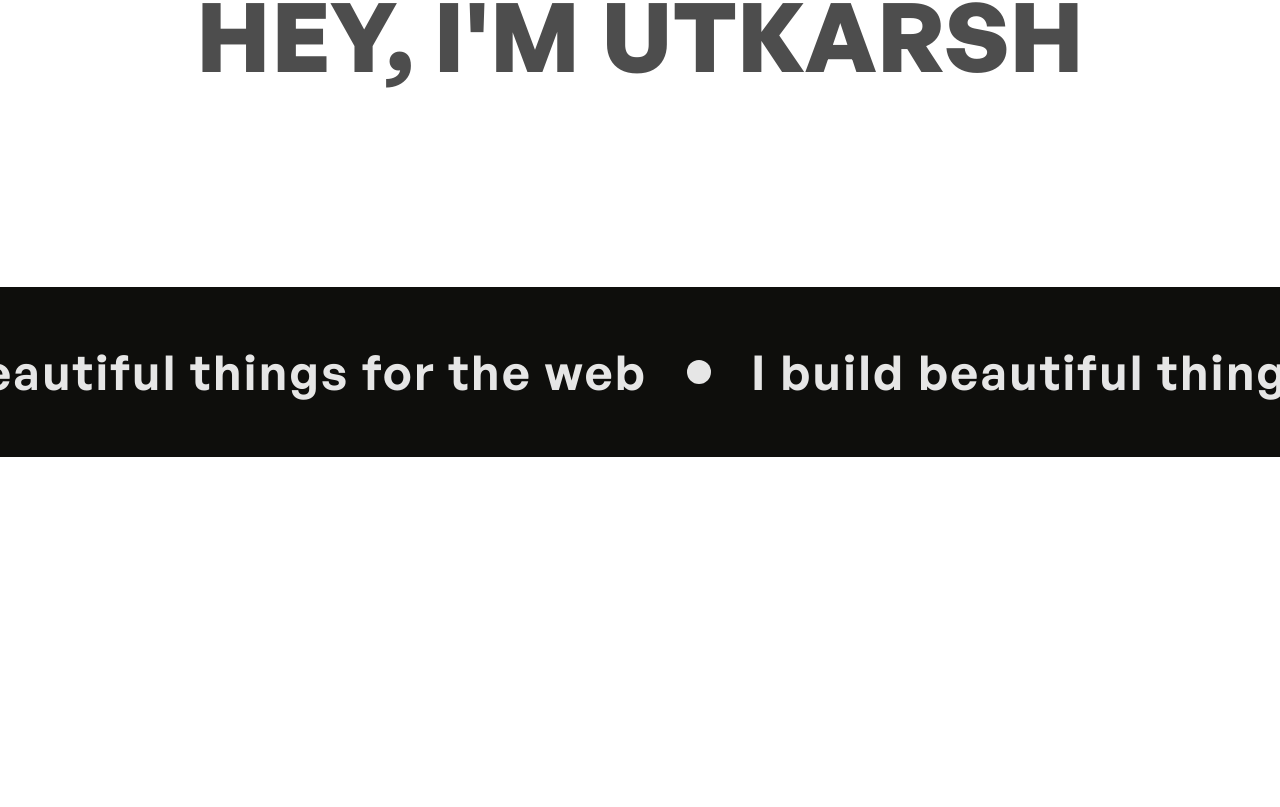
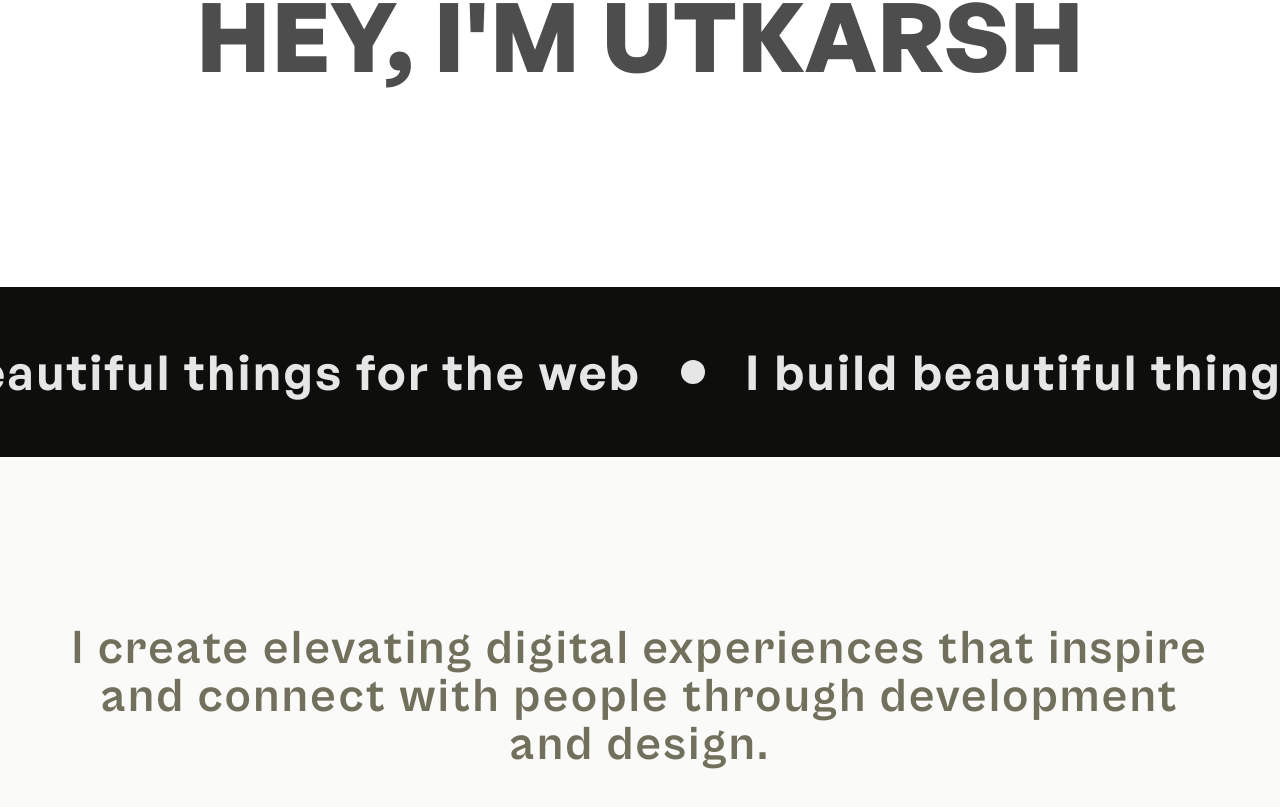
Before and after one commit to Utkarshrajmishra/Portfolio, a React (Vite) app: page / in a window 1280 px wide. Shown: the part 509-1316 px from the top of the page. Before the commit the page ends 1002 px from the top, so only its background shows below. Built offline with nearby package versions, Linux system fonts and the light colour scheme.

Commit message:
Add: Role Component

```diff
--- a/src/components/Marquee.jsx
+++ b/src/components/Marquee.jsx
@@ -2,7 +2,7 @@ import Marquee from "react-fast-marquee";
 
 const MarqueeComp = () => {
   return (
-    <Marquee className="bg-accent-400 w-full h-[150px] md:h-[170px] text-3xl md:text-5xl mb-9 text-primary-300 font-general font-semibold">
+    <Marquee className="bg-accent-400 w-full h-[150px] md:h-[170px] text-3xl md:text-5xl text-primary-300 font-general font-semibold">
       <div className="flex items-center justify-center gap-10">
         <div className="w-6 h-6 bg-primary-300 rounded-full"></div>
         <p className="tracking-wider">
--- /dev/null
+++ b/src/components/Role.jsx
@@ -0,0 +1,16 @@
+
+const Role = ({roleRef}) =>{
+    return (
+      <section className="md:px-16 px-4 items-center w-full flex h-[60vh] bg-secondary-100">
+        <div className="text-center">
+          <p ref={roleRef} className="text-secondary-700 font-grotesk text-5xl tracking-wider font-bold">
+            {' '}
+            I create elevating digital experiences that inspire and connect with
+            people through development and design.
+          </p>
+        </div>
+      </section>
+    );
+}
+
+export default Role;
--- a/src/pages/Home.jsx
+++ b/src/pages/Home.jsx
@@ -1,18 +1,24 @@
-import MarqueeComp from "../components/Marquee"
-import NavBar from "../components/NavBar";
-import Hero from "../components/Hero"
+import MarqueeComp from '../components/Marquee';
+import NavBar from '../components/NavBar';
+import Hero from '../components/Hero';
+import Role from '../components/Role';
+import { ScrollTrigger } from 'gsap/ScrollTrigger';
 import { useEffect, useRef, useState } from 'react';
 import gsap from 'gsap';
 
-const Home=()=>{
-    const heroRef=useRef(null);
-    const textRefs=useRef([]);
-    const navRef=useRef(null);
+gsap.registerPlugin(ScrollTrigger);
+
+const Home = () => {
+  const heroRef = useRef(null);
+  const textRefs = useRef([]);
+  const navRef = useRef(null);
+  const roleRef = useRef(null);
 
   useEffect(() => {
     const heroElement = heroRef.current;
     const textElements = textRefs.current;
-  const NavElements=navRef.current;
+    const navElement = navRef.current;
+    const roleElement = roleRef.current;
 
     gsap.fromTo(
       heroElement,
@@ -26,28 +32,39 @@ useEffect(() => {
       { y: 0, opacity: 1, stagger: 0.2, duration: 2, ease: 'power3.out' }
     );
 
-  gsap.fromTo(NavElements,
+    gsap.fromTo(
+      navElement,
+      { y: -30, opacity: 0 },
+      { y: 0, opacity: 1, duration: 1, stagger: 0.3, ease: 'power3.in' }
+    );
+
+    gsap.fromTo(
+      roleElement,
+      { opacity:0, x:100 },
       {
-        y:-30, opacity:0,
+
+        opacity:1,
+        x:0,
+        duration: 1,
+        scrollTrigger: {
+          trigger: roleElement,
+          start: 'top 80%',
+          toggleActions: 'play none none none',
         },
-    {
-        y:0, opacity:1, duration:1, stagger:0.3, ease:'power3.in'
       }
-  )
-
-
+    );
   }, []);
-
 
   return (
     <>
       <div>
-          <NavBar  navRef={navRef}/>
-          <Hero heroRef={heroRef} textRefs={textRefs}/>
+        <NavBar navRef={navRef} />
+        <Hero heroRef={heroRef} textRefs={textRefs} />
         <MarqueeComp />
+        <Role roleRef={roleRef} />
       </div>
     </>
   );
-}
+};
 
 export default Home;
```
Lines whose indentation alone changed are shown as unchanged.
